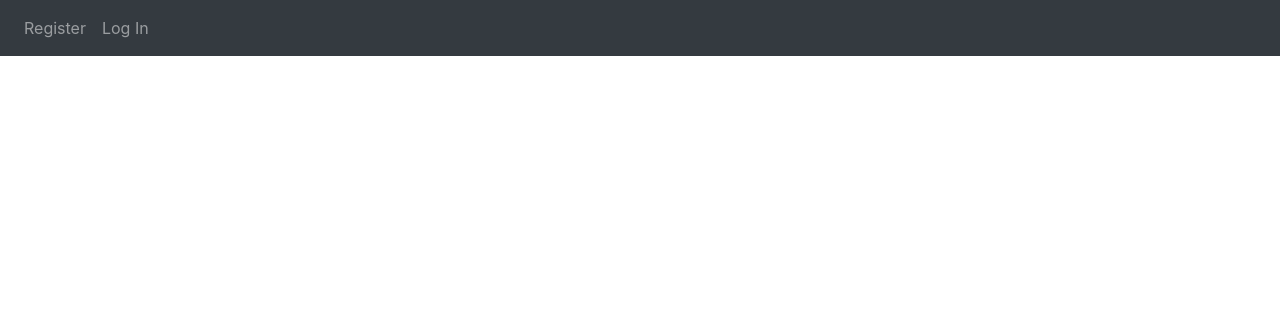
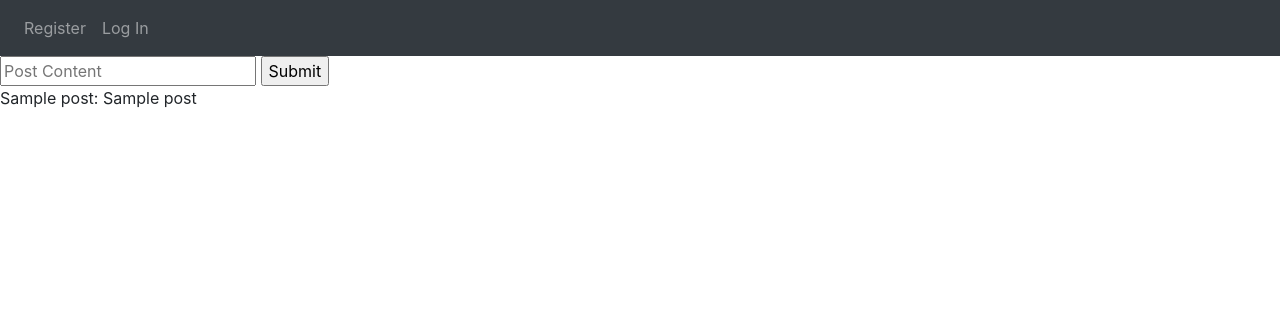
Before and after one commit to JuvrajSingh/SocialMediaWebApp, a Flask app: template templates/index.html in a window 1280 px wide. Shown: the top 316 px of the page. Run offline with Flask 2, Linux system fonts and the light colour scheme; the template is opened without the code that fills it: most values are stand-ins (such as "Sample title", 1, 10 or a date in 2020); some libraries are stand-ins or nearby versions.

Commit message:
Create Posts and display posts completed!

```diff
--- a/application.py
+++ b/application.py
@@ -1,11 +1,14 @@
 from flask import Flask, render_template, request, session, redirect
 from flask_session import Session
+from flask_cors import CORS
 from tempfile import mkdtemp
 
-from models import checkLogin, registerUser, apology, login_required
+from models import checkLogin, registerUser, apology, login_required, createPost, getPosts
 
 
 app = Flask(__name__)
+
+CORS(app)
 
 # Configure session to use filesystem (instead of signed cookies)
 app.config["SESSION_FILE_DIR"] = mkdtemp()
@@ -13,12 +16,18 @@ app.config["SESSION_PERMANENT"] = False
 app.config["SESSION_TYPE"] = "filesystem"
 Session(app)
 
-@app.route("/")
+@app.route("/", methods=["GET", "POST"])
 @login_required
 def index():
-    # TODO
+    if request.method == "POST":
+        post = request.form.get("post")
+        # Create post and store it in database
+        createPost(session["user_id"], post)
 
-    return render_template("index.html")
+    # Get all the posts from the database
+    posts = getPosts()
+
+    return render_template("index.html", posts=posts)
 
 @app.route("/login", methods=["GET", "POST"])
 def login():
--- a/templates/index.html
+++ b/templates/index.html
@@ -5,5 +5,12 @@
 {% endblock %}
 
 {% block main %}
-    <!-- TODO -->
+    <form action="/" method="post">
+        <input placeholder="Post Content" name="post">
+        <input type="submit" value="Submit">
+    </form>
+
+    {% for post in posts %}
+        <div>{{ post[1] + ": " + post[2] }}</div>
+    {% endfor %}
 {% endblock %}
```
Also changed, not shown: models.py (+19 -0 lines), socialMedia.db.
